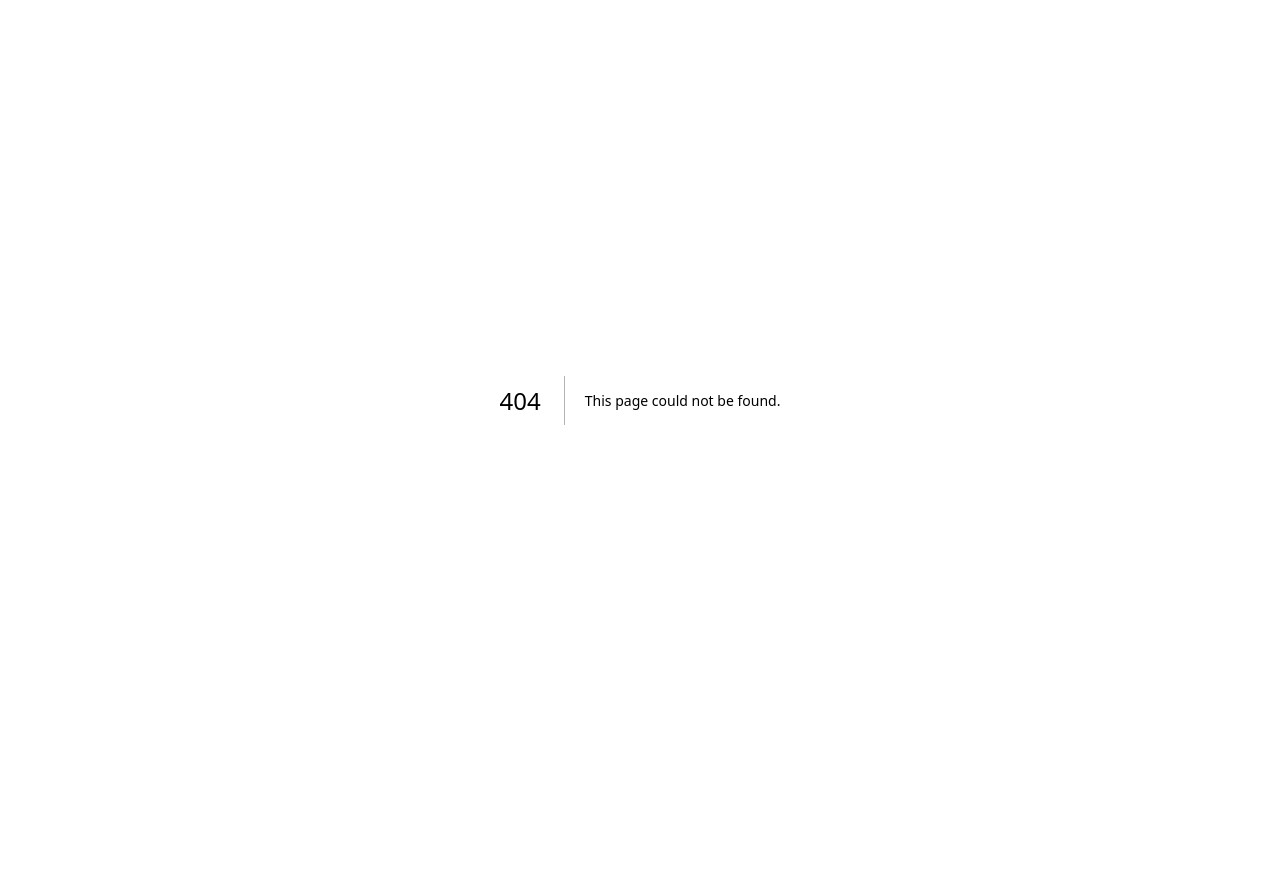
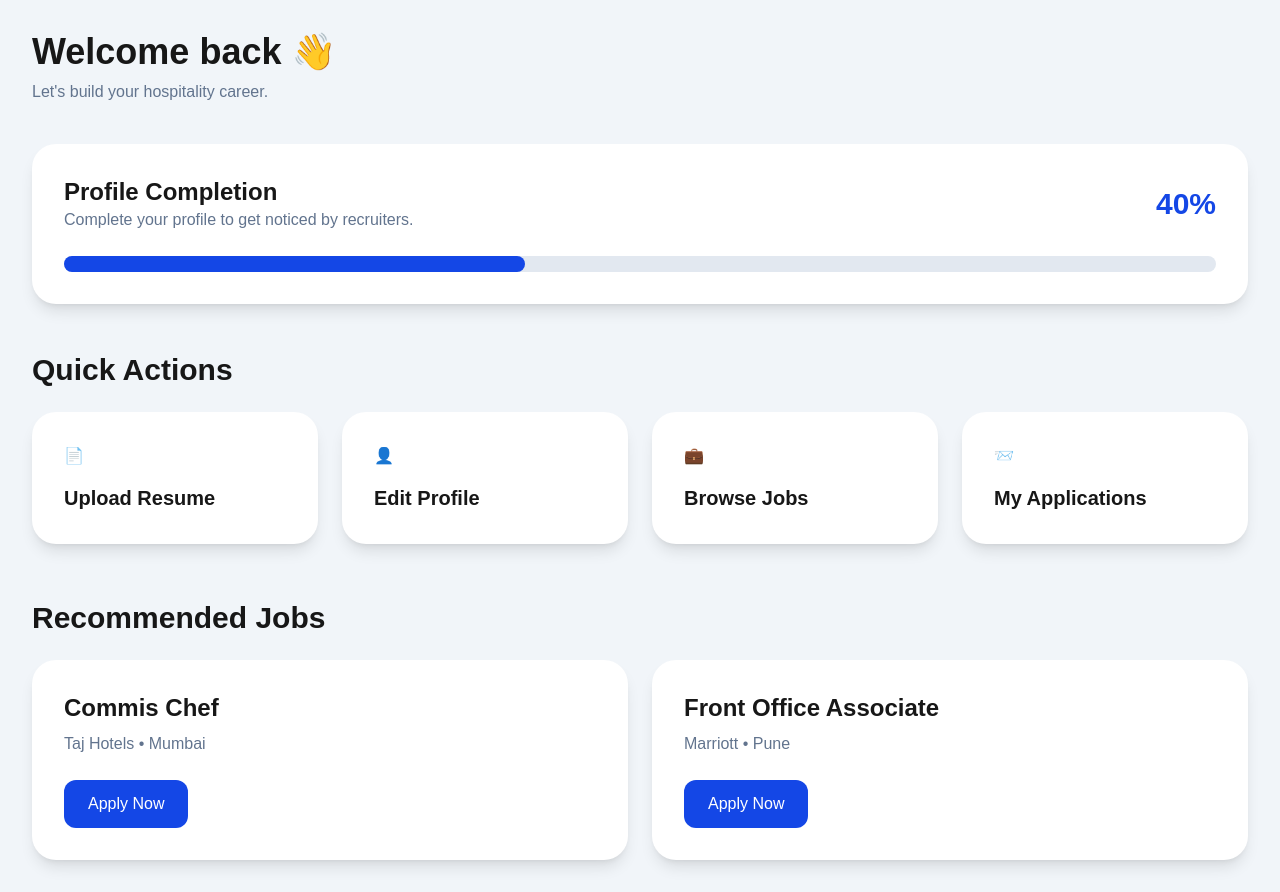
Before and after one commit to samayraa326-beep/hospire2, a Next.js app: page /dashboard in a window 1280 px wide. Before the commit this address had no page. Before the commit the page ends 800 px from the top, so only its background shows below. Built offline with nearby package versions, Linux system fonts and the light colour scheme.

Commit message:
Connect hero to dashboard

```diff
--- /dev/null
+++ b/app/dashboard/page.tsx
@@ -0,0 +1,132 @@
+export default function Dashboard() {
+  return (
+    <main className="min-h-screen bg-slate-100 p-8">
+
+      {/* Header */}
+      <div className="mx-auto max-w-7xl">
+
+        <h1 className="text-4xl font-bold">
+          Welcome back 👋
+        </h1>
+
+        <p className="mt-2 text-slate-500">
+          Let's build your hospitality career.
+        </p>
+
+        {/* Profile Completion */}
+
+        <div className="mt-10 rounded-3xl bg-white p-8 shadow-lg">
+
+          <div className="flex items-center justify-between">
+
+            <div>
+
+              <h2 className="text-2xl font-bold">
+                Profile Completion
+              </h2>
+
+              <p className="text-slate-500">
+                Complete your profile to get noticed by recruiters.
+              </p>
+
+            </div>
+
+            <span className="text-3xl font-bold text-blue-700">
+              40%
+            </span>
+
+          </div>
+
+          <div className="mt-6 h-4 rounded-full bg-slate-200">
+
+            <div className="h-4 w-2/5 rounded-full bg-blue-700"></div>
+
+          </div>
+
+        </div>
+
+        {/* Quick Actions */}
+
+        <h2 className="mt-12 text-3xl font-bold">
+          Quick Actions
+        </h2>
+
+        <div className="mt-6 grid gap-6 md:grid-cols-2 lg:grid-cols-4">
+
+          <button className="rounded-3xl bg-white p-8 text-left shadow-lg hover:-translate-y-1 transition">
+            📄
+            <h3 className="mt-4 text-xl font-bold">
+              Upload Resume
+            </h3>
+          </button>
+
+          <button className="rounded-3xl bg-white p-8 text-left shadow-lg hover:-translate-y-1 transition">
+            👤
+            <h3 className="mt-4 text-xl font-bold">
+              Edit Profile
+            </h3>
+          </button>
+
+          <button className="rounded-3xl bg-white p-8 text-left shadow-lg hover:-translate-y-1 transition">
+            💼
+            <h3 className="mt-4 text-xl font-bold">
+              Browse Jobs
+            </h3>
+          </button>
+
+          <button className="rounded-3xl bg-white p-8 text-left shadow-lg hover:-translate-y-1 transition">
+            📨
+            <h3 className="mt-4 text-xl font-bold">
+              My Applications
+            </h3>
+          </button>
+
+        </div>
+
+        {/* Recent Jobs */}
+
+        <h2 className="mt-14 text-3xl font-bold">
+          Recommended Jobs
+        </h2>
+
+        <div className="mt-6 grid gap-6 lg:grid-cols-2">
+
+          <div className="rounded-3xl bg-white p-8 shadow-lg">
+
+            <h3 className="text-2xl font-bold">
+              Commis Chef
+            </h3>
+
+            <p className="mt-2 text-slate-500">
+              Taj Hotels • Mumbai
+            </p>
+
+            <button className="mt-6 rounded-xl bg-blue-700 px-6 py-3 text-white">
+              Apply Now
+            </button>
+
+          </div>
+
+          <div className="rounded-3xl bg-white p-8 shadow-lg">
+
+            <h3 className="text-2xl font-bold">
+              Front Office Associate
+            </h3>
+
+            <p className="mt-2 text-slate-500">
+              Marriott • Pune
+            </p>
+
+            <button className="mt-6 rounded-xl bg-blue-700 px-6 py-3 text-white">
+              Apply Now
+            </button>
+
+          </div>
+
+        </div>
+
+      </div>
+
+    </main>
+  );
+}
--- a/components/Hero.tsx
+++ b/components/Hero.tsx
@@ -1,9 +1,12 @@
+import Link from "next/link";
 import SearchBar from "./SearchBar";
+
 export default function Hero() {
   return (
     <section className="bg-gradient-to-b from-blue-50 to-white">
       <div className="mx-auto max-w-7xl px-6 py-24">
         <div className="grid items-center gap-12 lg:grid-cols-2">
+
           {/* Left Content */}
           <div>
             <span className="rounded-full bg-blue-100 px-4 py-2 text-sm font-semibold text-blue-700">
@@ -19,18 +22,24 @@ export default function Hero() {
               resorts and hospitality leaders on one professional platform.
             </p>
 
+            {/* Buttons */}
             <div className="mt-10 flex flex-wrap gap-4">
-              <button className="rounded-xl bg-blue-700 px-8 py-4 text-lg font-semibold text-white hover:bg-blue-800">
-                Explore Jobs
-              </button>
+              <Link
+                href="/dashboard"
+                className="rounded-xl bg-blue-700 px-8 py-4 text-lg font-semibold text-white transition hover:bg-blue-800"
+              >
+                Explore Dashboard
+              </Link>
 
-              <button className="rounded-xl border border-slate-300 bg-white px-8 py-4 text-lg font-semibold hover:bg-slate-100">
+              <button className="rounded-xl border border-slate-300 bg-white px-8 py-4 text-lg font-semibold transition hover:bg-slate-100">
                 Hire Talent
               </button>
             </div>
 
+            {/* Search */}
             <SearchBar />
 
+            {/* Stats */}
             <div className="mt-12 flex flex-wrap gap-10">
               <div>
                 <h2 className="text-3xl font-bold text-blue-700">500+</h2>
@@ -46,6 +55,11 @@ export default function Hero() {
                 <h2 className="text-3xl font-bold text-blue-700">2500+</h2>
                 <p className="text-slate-500">Jobs</p>
               </div>
+
+              <div>
+                <h2 className="text-3xl font-bold text-blue-700">200+</h2>
+                <p className="text-slate-500">Recruiters</p>
+              </div>
             </div>
           </div>
 
@@ -59,6 +73,7 @@ export default function Hero() {
               />
             </div>
           </div>
+
         </div>
       </div>
     </section>
```
